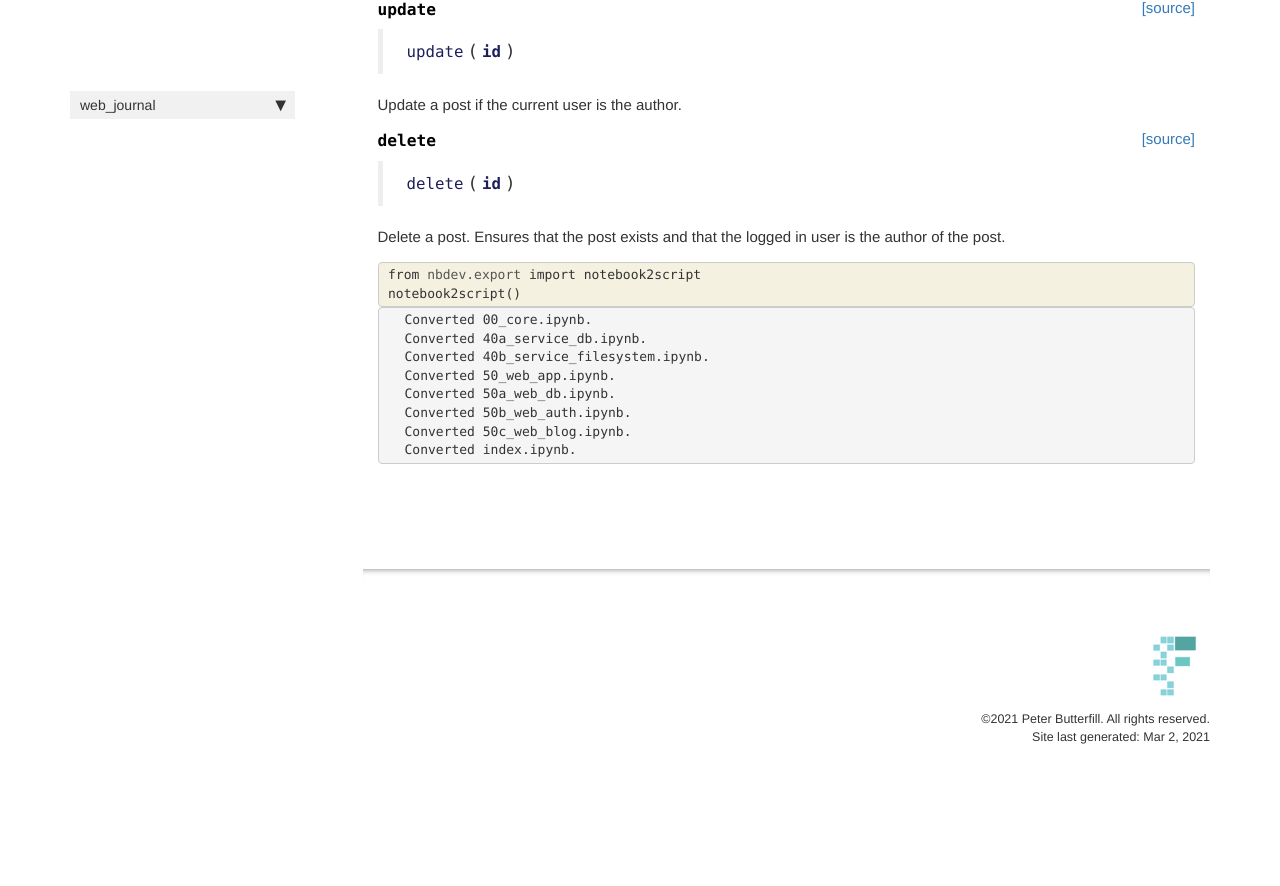
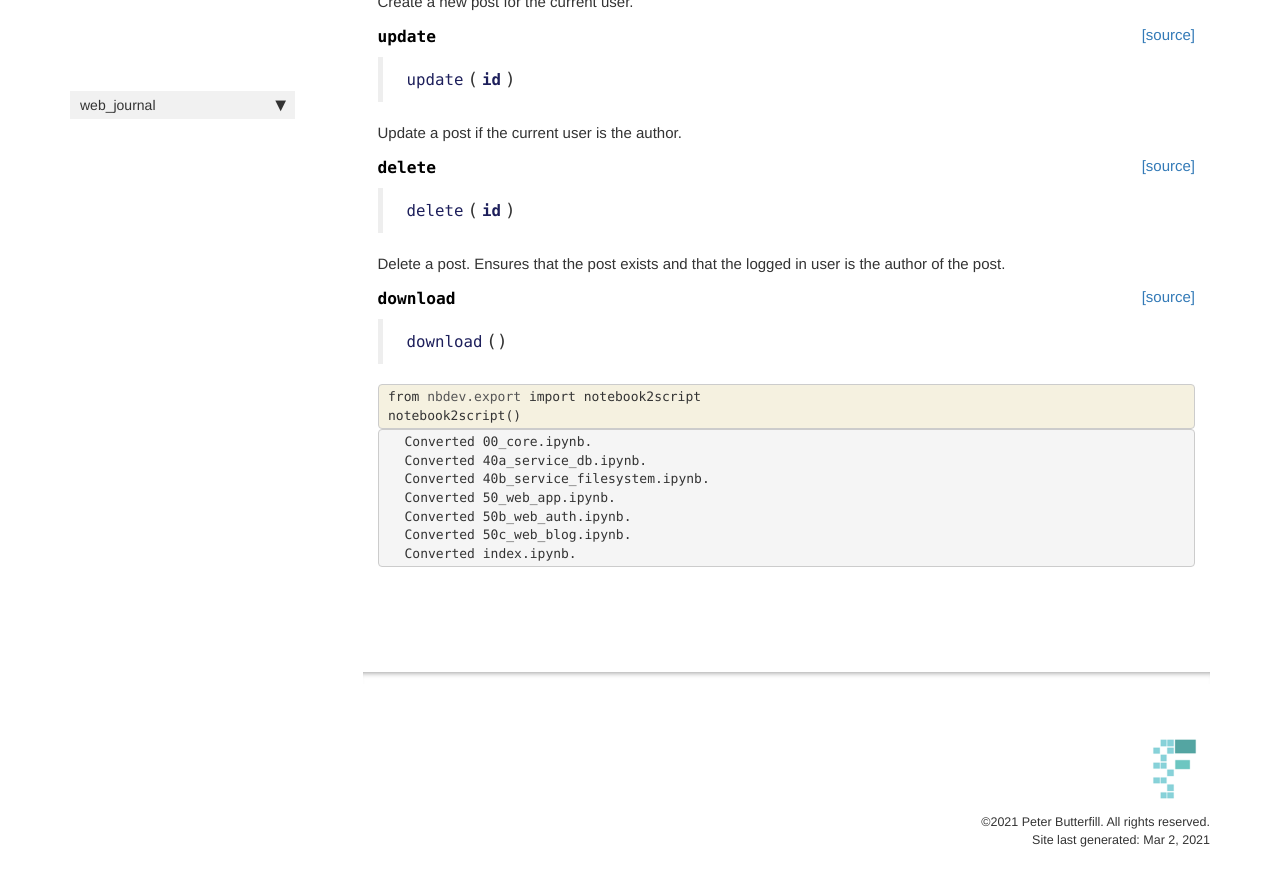
Before and after one commit to pete88b/web_journal, a Jekyll site: the page built from docs/web_blog.html, in a window 1280 px wide and 900 px high, scrolled down 935 px. Shown: the top 886 px of the window. Built offline with Jekyll 4.4.1, drawn with Linux system fonts in a browser that asks for light colours; nearby versions of some CDN libraries; comment, search, counter and statistics services are not loaded; before the commit the page ends 1731 px from its top, so only the background shows below that.

Commit message:
added posts download for filesystem service

```diff
--- a/docs/service_db.html
+++ b/docs/service_db.html
@@ -180,7 +180,7 @@ nb_path: "40a_service_db.ipynb"
 
 
 <div class="output_markdown rendered_html output_subarea ">
-<h4 id="before_request" class="doc_header"><code>before_request</code><a href="https://github.com/pete88b/web_journal/tree/main/web_journal/service/db.py#L100" class="source_link" style="float:right">[source]</a></h4><blockquote><p><code>before_request</code>(<strong><code>app</code></strong>)</p>
+<h4 id="before_request" class="doc_header"><code>before_request</code><a href="https://github.com/pete88b/web_journal/tree/main/web_journal/service/db.py#L104" class="source_link" style="float:right">[source]</a></h4><blockquote><p><code>before_request</code>(<strong><code>app</code></strong>)</p>
 </blockquote>
 
 </div>
@@ -211,7 +211,7 @@ nb_path: "40a_service_db.ipynb"
 
 
 <div class="output_markdown rendered_html output_subarea ">
-<h4 id="after_request" class="doc_header"><code>after_request</code><a href="https://github.com/pete88b/web_journal/tree/main/web_journal/service/db.py#L104" class="source_link" style="float:right">[source]</a></h4><blockquote><p><code>after_request</code>(<strong><code>app</code></strong>, <strong><code>service</code></strong>)</p>
+<h4 id="after_request" class="doc_header"><code>after_request</code><a href="https://github.com/pete88b/web_journal/tree/main/web_journal/service/db.py#L108" class="source_link" style="float:right">[source]</a></h4><blockquote><p><code>after_request</code>(<strong><code>app</code></strong>, <strong><code>service</code></strong>)</p>
 </blockquote>
 
 </div>
@@ -242,7 +242,7 @@ nb_path: "40a_service_db.ipynb"
 
 
 <div class="output_markdown rendered_html output_subarea ">
-<h4 id="init_service" class="doc_header"><code>init_service</code><a href="https://github.com/pete88b/web_journal/tree/main/web_journal/service/db.py#L108" class="source_link" style="float:right">[source]</a></h4><blockquote><p><code>init_service</code>(<strong><code>app</code></strong>)</p>
+<h4 id="init_service" class="doc_header"><code>init_service</code><a href="https://github.com/pete88b/web_journal/tree/main/web_journal/service/db.py#L112" class="source_link" style="float:right">[source]</a></h4><blockquote><p><code>init_service</code>(<strong><code>app</code></strong>)</p>
 </blockquote>
 
 </div>
--- a/docs/web_blog.html
+++ b/docs/web_blog.html
@@ -42,6 +42,13 @@ nb_path: "50c_web_blog.ipynb"
 
 <div class="cell border-box-sizing code_cell rendered">
 
+</div>
+    {% endraw %}
+
+    {% raw %}
+
+<div class="cell border-box-sizing code_cell rendered">
+
 <div class="output_wrapper">
 <div class="output">
 
@@ -49,7 +56,7 @@ nb_path: "50c_web_blog.ipynb"
 
 
 <div class="output_markdown rendered_html output_subarea ">
-<h4 id="index" class="doc_header"><code>index</code><a href="https://github.com/pete88b/web_journal/tree/main/web_journal/web/blog.py#L20" class="source_link" style="float:right">[source]</a></h4><blockquote><p><code>index</code>()</p>
+<h4 id="index" class="doc_header"><code>index</code><a href="https://github.com/pete88b/web_journal/tree/main/web_journal/web/blog.py#L21" class="source_link" style="float:right">[source]</a></h4><blockquote><p><code>index</code>()</p>
 </blockquote>
 <p>Show all the posts, most recent first.</p>
 
@@ -67,6 +74,13 @@ nb_path: "50c_web_blog.ipynb"
 
 <div class="cell border-box-sizing code_cell rendered">
 
+</div>
+    {% endraw %}
+
+    {% raw %}
+
+<div class="cell border-box-sizing code_cell rendered">
+
 <div class="output_wrapper">
 <div class="output">
 
@@ -74,7 +88,7 @@ nb_path: "50c_web_blog.ipynb"
 
 
 <div class="output_markdown rendered_html output_subarea ">
-<h4 id="get_post" class="doc_header"><code>get_post</code><a href="https://github.com/pete88b/web_journal/tree/main/web_journal/web/blog.py#L30" class="source_link" style="float:right">[source]</a></h4><blockquote><p><code>get_post</code>(<strong><code>id</code></strong>, <strong><code>check_author</code></strong>=<em><code>True</code></em>)</p>
+<h4 id="get_post" class="doc_header"><code>get_post</code><a href="https://github.com/pete88b/web_journal/tree/main/web_journal/web/blog.py#L31" class="source_link" style="float:right">[source]</a></h4><blockquote><p><code>get_post</code>(<strong><code>id</code></strong>, <strong><code>check_author</code></strong>=<em><code>True</code></em>)</p>
 </blockquote>
 <p>Get a post and its author by id.
 Checks that the id exists and optionally that the current user is
@@ -99,6 +113,13 @@ the author.
 
 <div class="cell border-box-sizing code_cell rendered">
 
+</div>
+    {% endraw %}
+
+    {% raw %}
+
+<div class="cell border-box-sizing code_cell rendered">
+
 <div class="output_wrapper">
 <div class="output">
 
@@ -106,7 +127,7 @@ the author.
 
 
 <div class="output_markdown rendered_html output_subarea ">
-<h4 id="create" class="doc_header"><code>create</code><a href="https://github.com/pete88b/web_journal/tree/main/web_journal/web/blog.py#L52" class="source_link" style="float:right">[source]</a></h4><blockquote><p><code>create</code>()</p>
+<h4 id="create" class="doc_header"><code>create</code><a href="https://github.com/pete88b/web_journal/tree/main/web_journal/web/blog.py#L53" class="source_link" style="float:right">[source]</a></h4><blockquote><p><code>create</code>()</p>
 </blockquote>
 <p>Create a new post for the current user.</p>
 
@@ -124,6 +145,13 @@ the author.
 
 <div class="cell border-box-sizing code_cell rendered">
 
+</div>
+    {% endraw %}
+
+    {% raw %}
+
+<div class="cell border-box-sizing code_cell rendered">
+
 <div class="output_wrapper">
 <div class="output">
 
@@ -131,7 +159,7 @@ the author.
 
 
 <div class="output_markdown rendered_html output_subarea ">
-<h4 id="update" class="doc_header"><code>update</code><a href="https://github.com/pete88b/web_journal/tree/main/web_journal/web/blog.py#L73" class="source_link" style="float:right">[source]</a></h4><blockquote><p><code>update</code>(<strong><code>id</code></strong>)</p>
+<h4 id="update" class="doc_header"><code>update</code><a href="https://github.com/pete88b/web_journal/tree/main/web_journal/web/blog.py#L74" class="source_link" style="float:right">[source]</a></h4><blockquote><p><code>update</code>(<strong><code>id</code></strong>)</p>
 </blockquote>
 <p>Update a post if the current user is the author.</p>
 
@@ -149,6 +177,13 @@ the author.
 
 <div class="cell border-box-sizing code_cell rendered">
 
+</div>
+    {% endraw %}
+
+    {% raw %}
+
+<div class="cell border-box-sizing code_cell rendered">
+
 <div class="output_wrapper">
 <div class="output">
 
@@ -156,11 +191,42 @@ the author.
 
 
 <div class="output_markdown rendered_html output_subarea ">
-<h4 id="delete" class="doc_header"><code>delete</code><a href="https://github.com/pete88b/web_journal/tree/main/web_journal/web/blog.py#L96" class="source_link" style="float:right">[source]</a></h4><blockquote><p><code>delete</code>(<strong><code>id</code></strong>)</p>
+<h4 id="delete" class="doc_header"><code>delete</code><a href="https://github.com/pete88b/web_journal/tree/main/web_journal/web/blog.py#L97" class="source_link" style="float:right">[source]</a></h4><blockquote><p><code>delete</code>(<strong><code>id</code></strong>)</p>
 </blockquote>
 <p>Delete a post.
 Ensures that the post exists and that the logged in user is the
 author of the post.</p>
+
+</div>
+
+</div>
+
+</div>
+</div>
+
+</div>
+    {% endraw %}
+
+    {% raw %}
+
+<div class="cell border-box-sizing code_cell rendered">
+
+</div>
+    {% endraw %}
+
+    {% raw %}
+
+<div class="cell border-box-sizing code_cell rendered">
+
+<div class="output_wrapper">
+<div class="output">
+
+<div class="output_area">
+
+
+<div class="output_markdown rendered_html output_subarea ">
+<h4 id="download" class="doc_header"><code>download</code><a href="https://github.com/pete88b/web_journal/tree/main/web_journal/web/blog.py#L109" class="source_link" style="float:right">[source]</a></h4><blockquote><p><code>download</code>()</p>
+</blockquote>
 
 </div>
 
@@ -204,7 +270,6 @@ author of the post.</p>
 Converted 40a_service_db.ipynb.
 Converted 40b_service_filesystem.ipynb.
 Converted 50_web_app.ipynb.
-Converted 50a_web_db.ipynb.
 Converted 50b_web_auth.ipynb.
 Converted 50c_web_blog.ipynb.
 Converted index.ipynb.
--- a/web_journal/_nbdev.py
+++ b/web_journal/_nbdev.py
@@ -18,7 +18,8 @@ index = {"SCHEMA_SQL": "40a_service_db.ipynb",
          "get_post": "50c_web_blog.ipynb",
          "create": "50c_web_blog.ipynb",
          "update": "50c_web_blog.ipynb",
-         "delete": "50c_web_blog.ipynb"}
+         "delete": "50c_web_blog.ipynb",
+         "download": "50c_web_blog.ipynb"}
 
 modules = ["service/db.py",
            "service/filesystem.py",
--- a/web_journal/web/templates/blog/index.html
+++ b/web_journal/web/templates/blog/index.html
@@ -28,5 +28,9 @@
       <hr>
     {% endif %} #}
   {% endfor %}
+  <hr>
+  <div class="content-right">
+    <a href="{{ url_for('blog.download') }}" title="Click to download all posts">Download Posts</a>
+  </div>
   <script src="{{ url_for('static', filename='main.js') }}"></script>
 {% endblock %}
```
Also changed, not shown: docs/service_filesystem.html (+9 -3 lines), web_journal/web/static/style.css (+9 -0 lines), 6 other files.
